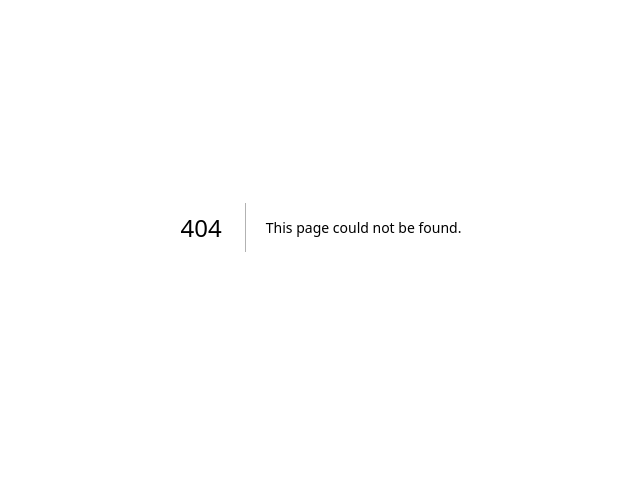
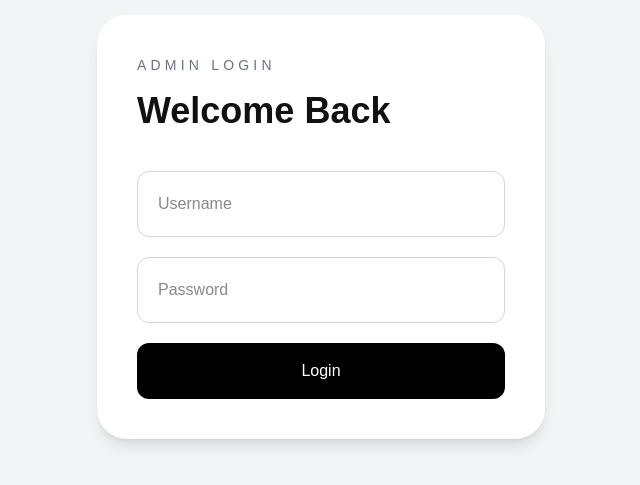
Before and after one commit to nithinreddyavula/taxin60sec, a Next.js app: page /login in a window 1280 px wide. Before the commit this address had no page. Shown: the part 173-658 px from the top of the page, without its empty margins (319-959 px from the left). Built offline with nearby package versions, Linux system fonts and the light colour scheme.

Commit message:
added admin auth

```diff
--- a/app/admin/page.tsx
+++ b/app/admin/page.tsx
@@ -1,18 +1,31 @@
-async function getContacts() {
+"use client";
 
-  const res = await fetch(
-    "https://taxin60sec-backend-production.up.railway.app/api/contact",
-    {
-      cache: "no-store",
+import { useEffect, useState } from "react";
+import { useRouter } from "next/navigation";
+
+export default function AdminPage() {
+
+  const router = useRouter();
+
+  const [contacts, setContacts] = useState([]);
+
+  useEffect(() => {
+
+    const isAuthenticated =
+      localStorage.getItem("admin-auth");
+
+    if (!isAuthenticated) {
+      router.push("/login");
+      return;
     }
-  );
 
-  return res.json();
-}
+    fetch(
+      "https://taxin60sec-backend-production.up.railway.app/api/contact"
+    )
+      .then((res) => res.json())
+      .then((data) => setContacts(data));
 
-export default async function AdminPage() {
-
-  const contacts = await getContacts();
+  }, [router]);
 
   return (
     <div className="min-h-screen bg-gray-100 p-10">
@@ -31,9 +44,15 @@ export default async function AdminPage() {
             </h1>
           </div>
 
-          <div className="bg-black text-white px-6 py-3 rounded-full">
-            {contacts.length} Leads
-          </div>
+          <button
+            onClick={() => {
+              localStorage.removeItem("admin-auth");
+              router.push("/login");
+            }}
+            className="bg-black text-white px-6 py-3 rounded-full"
+          >
+            Logout
+          </button>
 
         </div>
 
--- /dev/null
+++ b/app/login/page.tsx
@@ -0,0 +1,73 @@
+"use client";
+
+import { useState } from "react";
+import { useRouter } from "next/navigation";
+
+export default function LoginPage() {
+
+  const router = useRouter();
+
+  const [username, setUsername] = useState("");
+  const [password, setPassword] = useState("");
+
+  const handleLogin = () => {
+
+    if (
+      username === "admin" &&
+      password === "taxin60sec"
+    ) {
+
+      localStorage.setItem("admin-auth", "true");
+
+      router.push("/admin");
+
+    } else {
+
+      alert("Invalid Credentials");
+
+    }
+  };
+
+  return (
+    <div className="min-h-screen bg-gray-100 flex items-center justify-center px-6">
+
+      <div className="bg-white w-full max-w-md p-10 rounded-[30px] shadow-lg">
+
+        <p className="uppercase tracking-[0.3em] text-sm text-gray-500 mb-4">
+          Admin Login
+        </p>
+
+        <h1 className="text-4xl font-bold mb-10">
+          Welcome Back
+        </h1>
+
+        <div className="space-y-5">
+
+          <input
+            type="text"
+            placeholder="Username"
+            onChange={(e) => setUsername(e.target.value)}
+            className="w-full p-5 rounded-xl border border-gray-300 outline-none"
+          />
+
+          <input
+            type="password"
+            placeholder="Password"
+            onChange={(e) => setPassword(e.target.value)}
+            className="w-full p-5 rounded-xl border border-gray-300 outline-none"
+          />
+
+          <button
+            onClick={handleLogin}
+            className="w-full bg-black text-white py-4 rounded-xl hover:bg-gray-800 transition"
+          >
+            Login
+          </button>
+
+        </div>
+
+      </div>
+
+    </div>
+  );
+}
```
